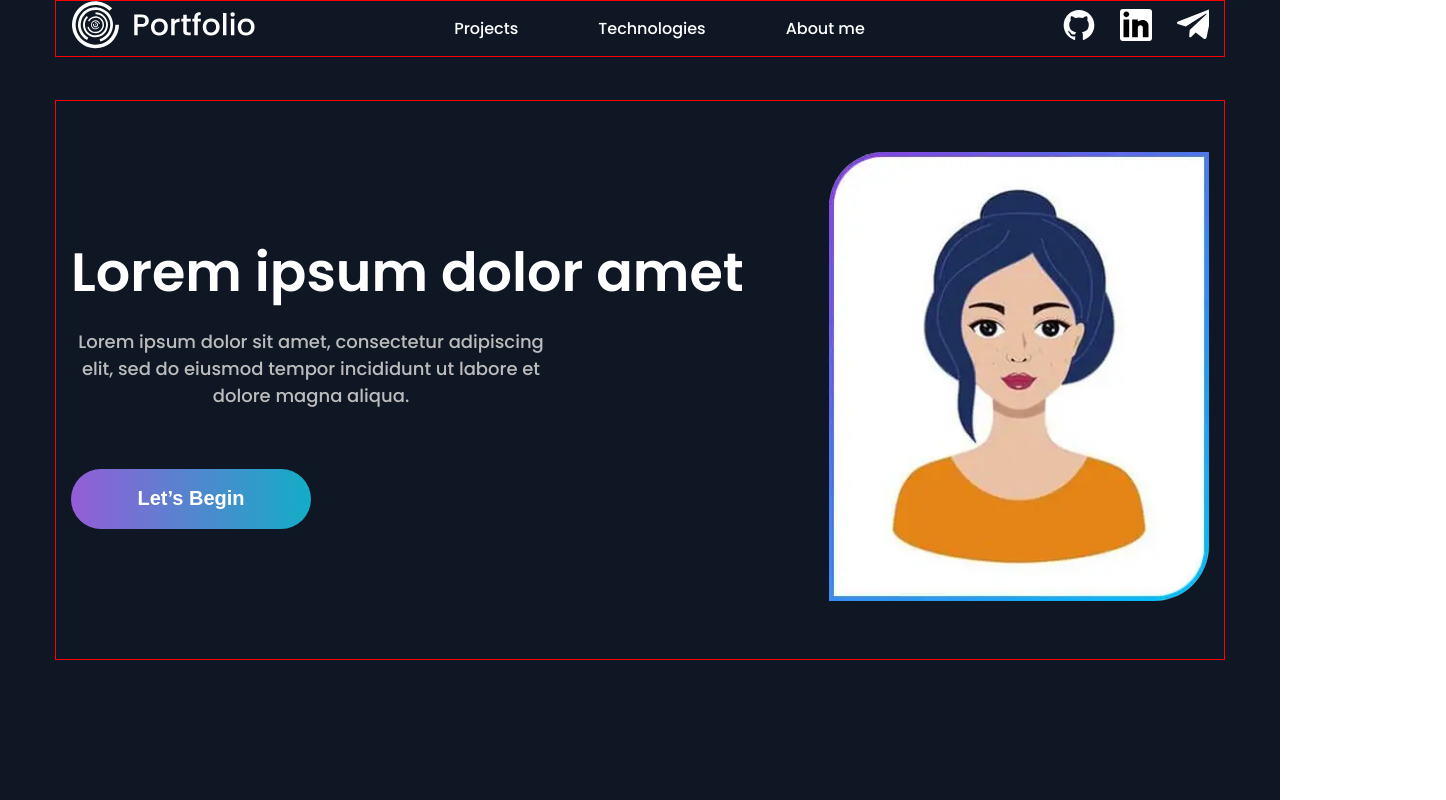
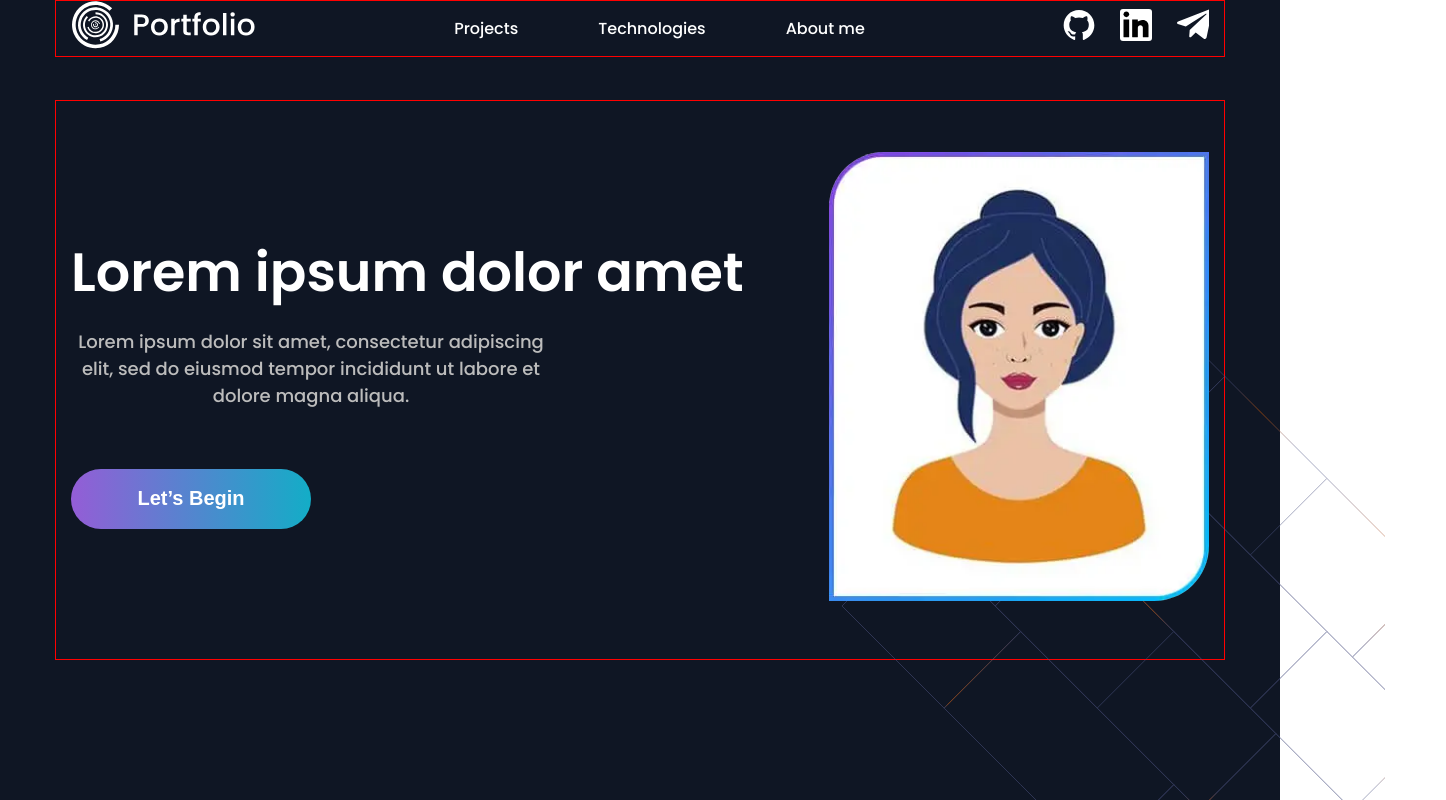
Before and after one commit to Ilja-Prihach/Resume---React-TS-Styled-components, a React (Vite) app: page / in a window 1280 px wide. Shown: the top 800 px of the page, 1446 px wide, since content can reach past the window. Built offline with nearby package versions, Linux system fonts and the light colour scheme.

Commit message:
add after for section Main

```diff
--- a/src/layout/sections/main/Main.tsx
+++ b/src/layout/sections/main/Main.tsx
@@ -1,5 +1,6 @@
 
 import photo from '../../../assets/images/myPhoto.webp'
+import drawingSVG from '../../../assets/images/drawing.svg';
 import styled from "styled-components";
 import {FlexWrapper} from "../../../components/FlexWrapper.tsx";
 import {Button} from "../../../components/button/Button.tsx";
@@ -18,9 +19,9 @@ export const Main = () => {
                         <MainDescription>Lorem ipsum dolor sit amet, consectetur adipiscing elit, sed do eiusmod tempor incididunt ut labore et dolore magna aliqua. </MainDescription>
                         <Button>Let’s Begin</Button>
                     </MainBox>
-                    <div>
+                    <BoxPhoto>
                         <Photo src={photo} alt="MyPhoto"/>
-                    </div>
+                    </BoxPhoto>
                 </FlexWrapper>
             </Container>
         </StyledMain>
@@ -33,6 +34,8 @@ const Photo = styled.img`
     max-width: 380px;
     max-height: 450px;
     object-fit: cover;
+    z-index: 2;
+    position: relative;
 `
 
 const StyledMain =  styled.section`
@@ -57,3 +60,18 @@ const MainBox = styled.div`
     justify-content: flex-start;
     max-width: 673px;
 `
+
+const BoxPhoto = styled.div`
+    position: relative;
+    &::after {
+        content: '';
+        background: url(${drawingSVG}) no-repeat center;
+        background-size: contain;
+        width: 666px;
+        height: 666px;
+        position: absolute;
+        left: -13%;
+        transform: translateY(22%);
+        z-index: 1;
+    }
+`
```
